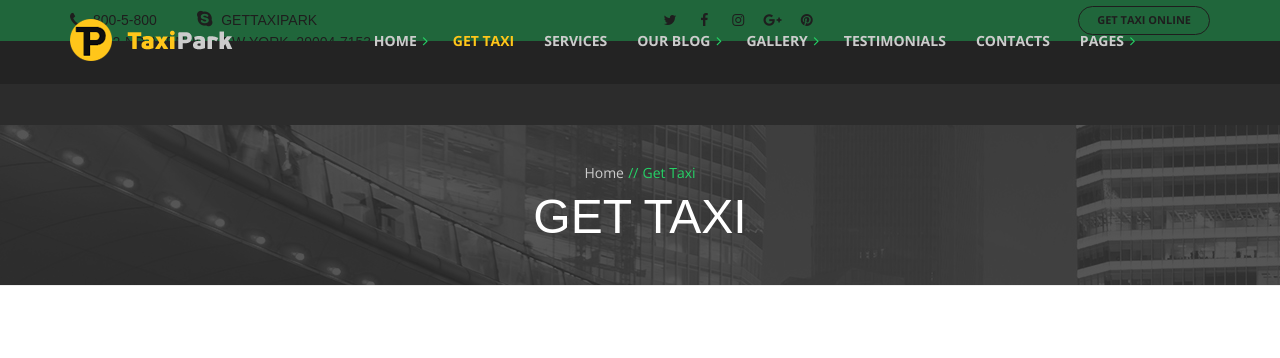
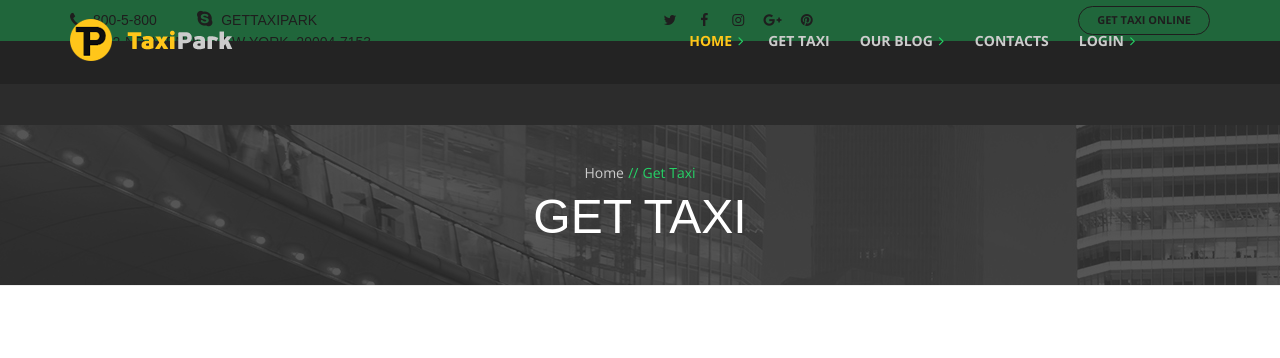
Before and after one commit to FabionJano/green_taxi, a Python web app: template flask_app/templates/blog-3.html in a window 1280 px wide. Shown: the top 358 px of the page. Run offline with Jinja, Linux system fonts and the light colour scheme; the template is opened without the code that fills it, so the values that code supplies are empty; some libraries are stand-ins or nearby versions; some web fonts are replaced.

Commit message:
fixing navbar

```diff
--- a/flask_app/templates/base.html
+++ b/flask_app/templates/base.html
@@ -60,7 +60,7 @@
 						<span class="icon-bar middle-bar"></span>
 						<span class="icon-bar bottom-bar"></span>
 					</button>
-					<a class="logo" href="index.html"><img src="{{url_for('static', filename='images/logo-inner.png') }}" alt="TaxiPark"></a>
+					<a class="logo" href="index.html"><img src="{{ url_for('static', filename='images/logo-inner.png')}}" alt="TaxiPark"></a>
 				</div>
 				<div id="navbar" class="navbar-collapse collapse">
 					<button type="button" class="navbar-toggle collapsed">
@@ -70,18 +70,17 @@
 						<span class="icon-bar bottom-bar"></span>
 					</button>
 					<ul class="nav navbar-nav">
-						<li class="hasSub">
+						<li class="hasSub current_page_item">
 						<a href="#">Home</a>
-						<ul class="sub-menu"><li><a href="index.html">Homepage 1</a></li><li><a href="homepage-2.html">Homepage 2</a></li><li><a href="homepage-3.html">Homepage 3</a></li></ul>
-					</li><li class="current_page_item"><a href="get_taxi.html">Get Taxi</a></li><li><a href="services.html">Services</a></li><li class="hasSub">
+						<ul class="sub-menu"><li class="current_page_item"><a href="homepage-3.html">Homepage 3</a></li></ul>
+					</li><li><a href="/getTaxi">Get Taxi</a></li><li class="hasSub">
 						<a href="#">Our blog</a>
-						<ul class="sub-menu"><li><a href="blog.html">Classic Blog</a></li><li><a href="blog-3.html">Blog without Sidebar</a></li><li><a href="post.html">Blog Post</a></li></ul>
+						<ul class="sub-menu"><li><a href="blog-3.html">Blog without Sidebar</a></li></ul>
 					</li><li class="hasSub">
-						<a href="#">Gallery</a>
-						<ul class="sub-menu"><li><a href="gallery-2.html">Gallery 2-columns</a></li><li><a href="gallery-3.html">Gallery 3-columns</a></li><li><a href="gallery-4.html">Gallery 4-columns</a></li></ul>
-					</li><li><a href="testimonials.html">Testimonials</a></li><li><a href="contacts.html">Contacts</a></li><li class="hasSub">
-						<a href="#">Pages</a>
-						<ul class="sub-menu"><li><a href="typo.html">Typography</a></li><li><a href="shortcodes.html">Shortcodes</a></li></ul>
+
+					</li><li><a href="contacts.html">Contacts</a></li><li class="hasSub">
+						<a href="#">LogIN</a>
+
 					</li>					</ul>
 				</div>
 			</div>
```
Also changed, not shown: flask_app/templates/index.html (+7 -8 lines).
